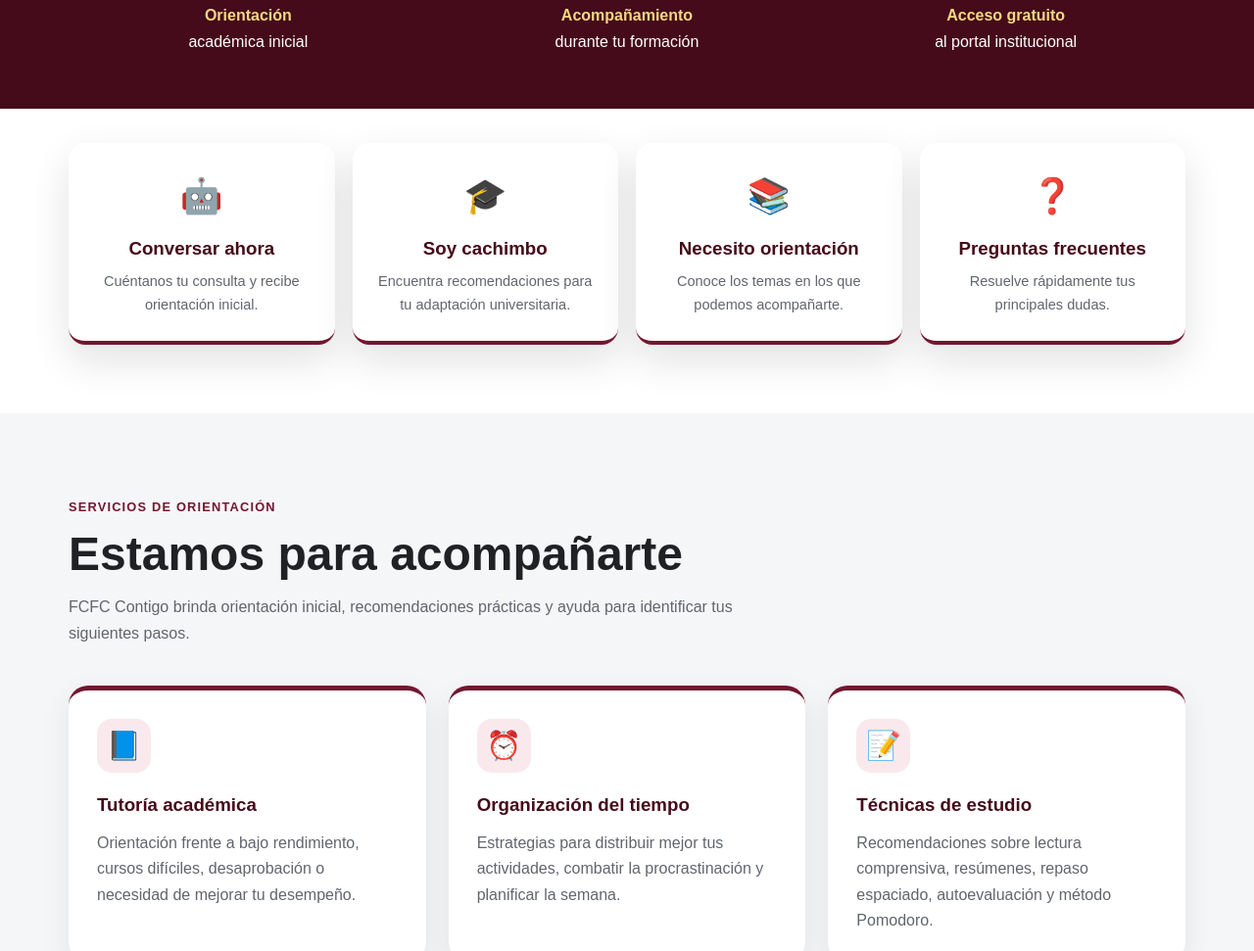
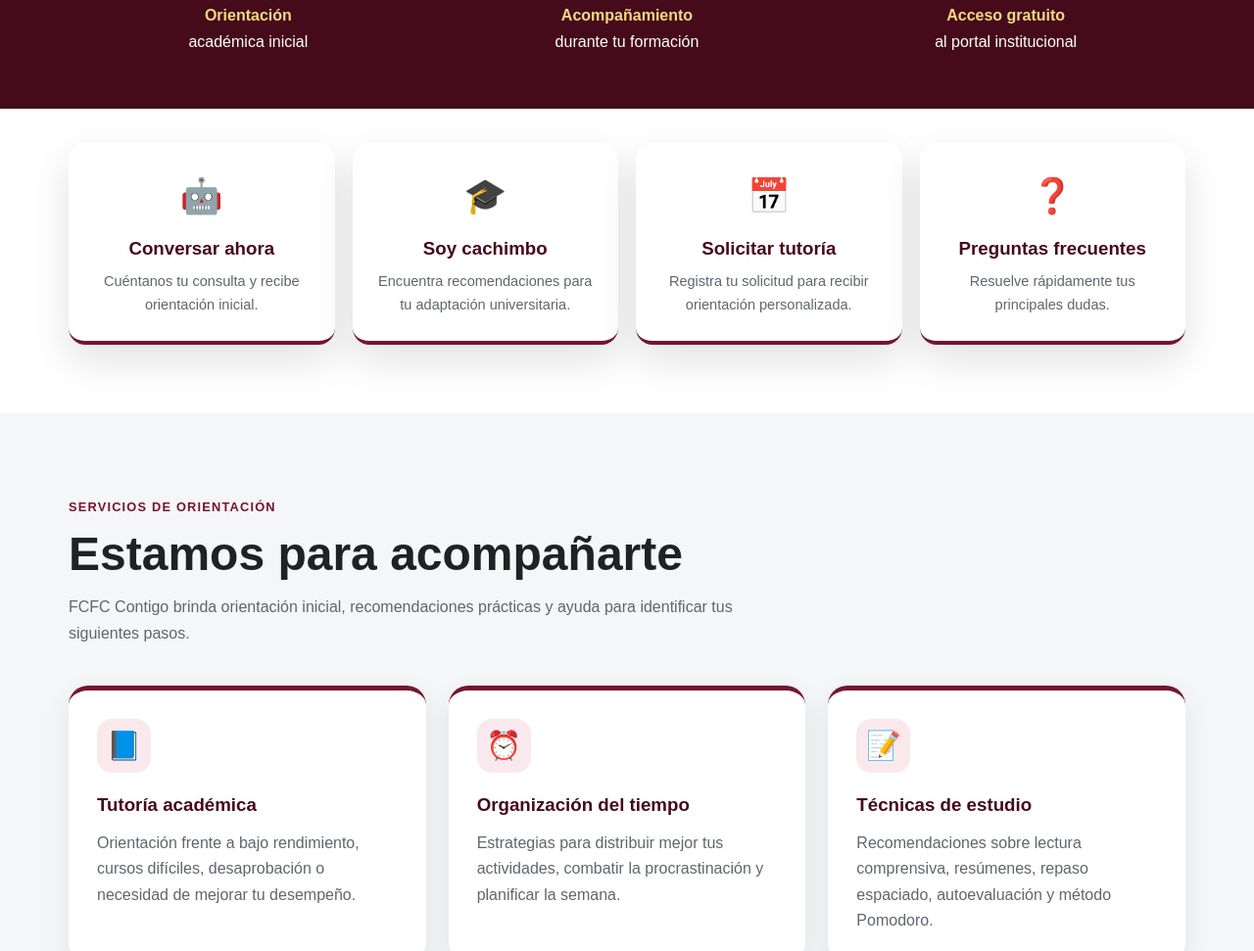
Before and after one commit to tutoriafcfc/tutoriafcfc.github.io, a plain HTML site: page index.html in a window 1280 px wide. Shown: the part 952-1923 px from the top of the page at 98% size. Drawn offline with Linux system fonts and the light colour scheme.

Commit message:
Actualizar accesos rápidos de FCFC Contigo

```diff
--- a/index.html
+++ b/index.html
@@ -781,10 +781,14 @@
         <p>Encuentra recomendaciones para tu adaptación universitaria.</p>
       </a>
 
-      <a class="acceso" href="#servicios">
-        <div class="acceso-icono">📚</div>
-        <h3>Necesito orientación</h3>
-        <p>Conoce los temas en los que podemos acompañarte.</p>
+      <a class="acceso"
+   href="https://docs.google.com/forms/d/e/1FAIpQLScdgNAwApUS2p-DU-6qQPlByoEqDpDYwaNtJwuup33QeEvVyA/viewform"
+   target="_blank"
+   rel="noopener noreferrer">
+  <div class="acceso-icono">📅</div>
+  <h3>Solicitar tutoría</h3>
+  <p>Registra tu solicitud para recibir orientación personalizada.</p>
+</a>
       </a>
 
       <a class="acceso" href="#preguntas">
```
